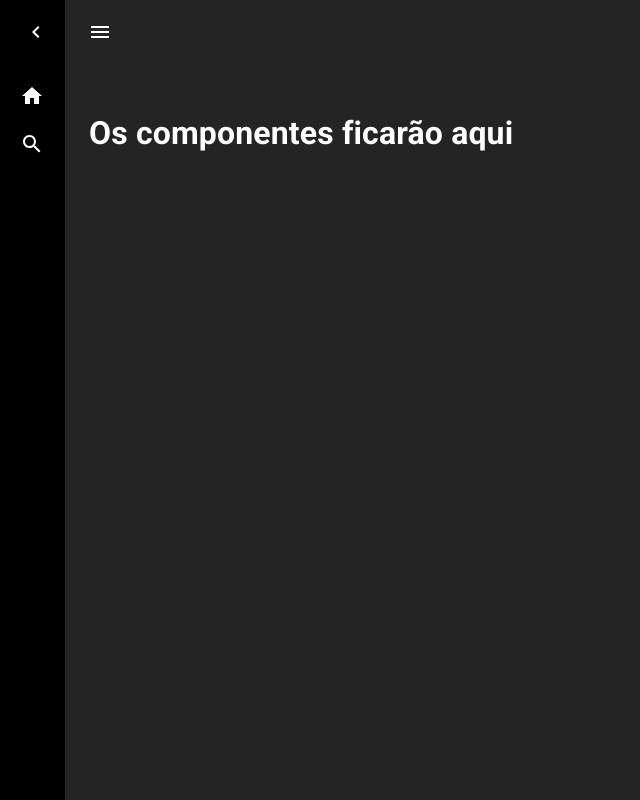
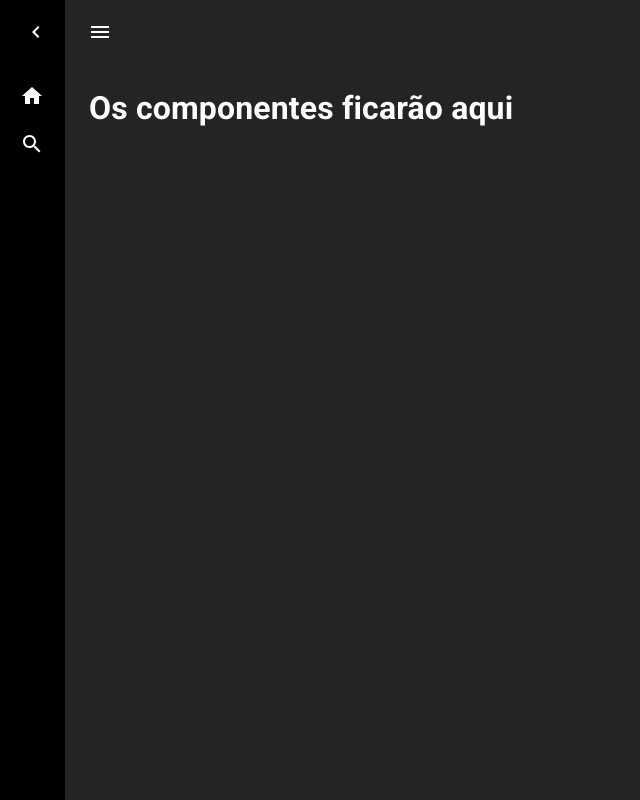
Before and after one commit to Diones25/api-spotify, a React (Create React App) app in the folder frontend/: page / in a window 1280 px wide. Shown: the whole page, without its empty margins (0-640 px from the left). Built offline with nearby package versions, Linux system fonts and the light colour scheme.

Commit message:
update margin

```diff
--- a/frontend/src/components/Sidebar/index.jsx
+++ b/frontend/src/components/Sidebar/index.jsx
@@ -152,7 +152,7 @@ const Sidebar = ({ children }) => {
         </List>
       </Drawer>
       <Box component="main" sx={{ flexGrow: 1, p: 3 }}>
-        <DrawerHeader />
+        <div id='MainBox'></div>
         {children}
       </Box>
     </Box>
--- a/frontend/src/components/Sidebar/sidebar.css
+++ b/frontend/src/components/Sidebar/sidebar.css
@@ -41,7 +41,7 @@
 }
 
 #MainBox {
-  margin-top: 40px ;
+  margin-top: 60px ;
 }
 
 #AppBarSideBar {
```
